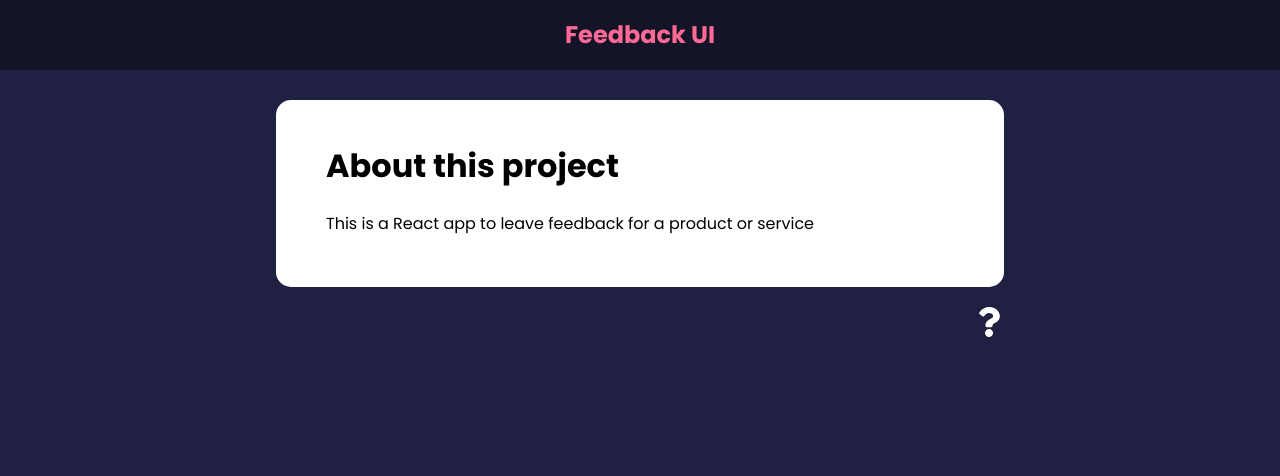
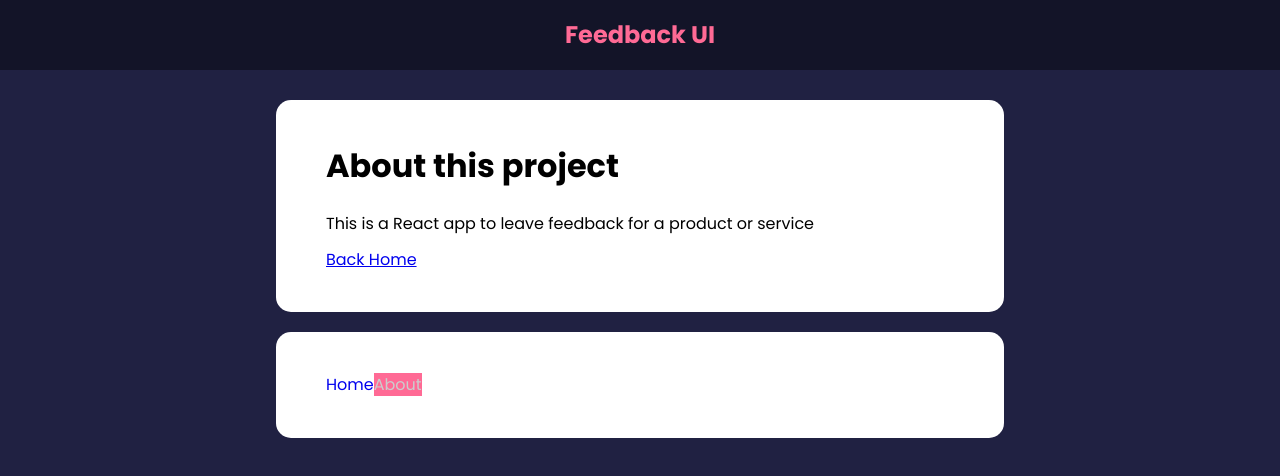
Before and after one commit to frontendmyfriend/feedback_app_Traversy_react, a React (Create React App) app: page /about in a window 1280 px wide. Shown: the top 476 px of the page. Built offline with nearby package versions, Linux system fonts and the light colour scheme.

Commit message:
added post, aboutLInk, navlink and edit router-dom

```diff
--- a/package.json
+++ b/package.json
@@ -11,7 +11,6 @@
     "react-dom": "^18.2.0",
     "react-icons": "^4.11.0",
     "react-router-dom": "^6.16.0",
-    "react-routers": "2.1.1",
     "react-scripts": "5.0.1",
     "uuid": "^9.0.1",
     "web-vitals": "^2.1.4"
--- a/src/App.js
+++ b/src/App.js
@@ -1,65 +1,76 @@
-import {v4 as uuidv4}from 'uuid'
-import {useState} from "react"
-import { BrowserRouter as Router, Route, Routes} from 'react-router-dom'
-import Header from "./components/Header"
-import FeedbackList from "./components/FeedbackList"
-import FeedbackData from "./data/FeedbackData"
-import FeedbackStats from "./components/FeedbackStats"
-import FeedbackForm from "./components/FeedbackForm"
-import AboutPage from './pages/AboutPage'
-import AboutIconLink from './components/AboutIconLink'
+import { v4 as uuidv4 } from "uuid";
+import { useState } from "react";
+import { BrowserRouter as Router, Route, Routes, NavLink } from "react-router-dom";
+import Card from "./components/shared/Card";
+import Header from "./components/Header";
+import FeedbackList from "./components/FeedbackList";
+import FeedbackData from "./data/FeedbackData";
+import FeedbackStats from "./components/FeedbackStats";
+import FeedbackForm from "./components/FeedbackForm";
+import AboutPage from "./pages/AboutPage";
+import AboutIconLink from "./components/AboutIconLink";
+import Post from "./components/Post";
 
-
-
-
-function App () {
-
-    const [feedback, setFeedback] = useState(FeedbackData)
+function App() {
+  const [feedback, setFeedback] = useState(FeedbackData);
 
   const addFeedback = (newFeedback) => {
-        newFeedback.id = uuidv4()
-        if (newFeedback.rating === +'') {
-            alert('Chhose rating')
+    newFeedback.id = uuidv4();
+    if (newFeedback.rating === +"") {
+      alert("Chhose rating");
     } else {
-            setFeedback([newFeedback, ...feedback])
+      setFeedback([newFeedback, ...feedback]);
     }
-
-    }
+  };
 
   const deleteFeedback = (id) => {
-        if (window.confirm('Are you sure you want to delete?')) {
-            setFeedback(feedback.filter((item) => item.id !== id))
+    if (window.confirm("Are you sure you want to delete?")) {
+      setFeedback(feedback.filter((item) => item.id !== id));
     }
-    }
-
-
+  };
 
   return (
     <Router>
       <Header />
       <div className="container">
         <Routes>
-                    <Route exact path='/' element={
+          <Route
+            exact
+            path="/"
+            element={
               <>
-                            <FeedbackForm handleAdd={addFeedback}/>
+                <FeedbackForm handleAdd={addFeedback} />
                 <FeedbackStats feedback={feedback} />
-                            <FeedbackList feedback={feedback} handleDelete={deleteFeedback} />
+                <FeedbackList
+                  feedback={feedback}
+                  handleDelete={deleteFeedback}
+                />
+                <AboutIconLink />
               </>
-                    }>
+            }
+          ></Route>
 
-                    </Route>
-                    <Route path='/about' element={<AboutPage />} />
+          <Route path="/about" element={<AboutPage />} />
+          <Route path="/post/:id" element={<Post />} />
+          <Route path="/post/:id/:name" element={<Post />} />
+
+
         </Routes>
-                <AboutIconLink />
+        <Card>
+            <NavLink className='navlink' to='/' activeClassName='active'>
+              Home
+            </NavLink >
+            <span></span>
+            <NavLink  className='navlink' to='/about' activeClassName='active'>
+              About
+            </NavLink>
+        </Card>
       </div>
     </Router>
-    )
-};
+  );
+}
 
 export default App;
-
-
-
 
 // play with components_________________________________
 // function App () {
--- a/src/components/AboutIconLink.jsx
+++ b/src/components/AboutIconLink.jsx
@@ -1,9 +1,16 @@
 import {FaQuestion} from 'react-icons/fa'
+import {Link} from 'react-router-dom'
 
 function AboutIconLink () {
   return (
       <div className='about-link'>
+        <Link to={{
+          pathname: '/about',
+          search: '?sort=name',
+          // hash: '#hello'
+        }}>
           <FaQuestion size={30} />
+        </Link>
     </div>
   )
 }
--- /dev/null
+++ b/src/components/Post.jsx
@@ -0,0 +1,14 @@
+import { useParams } from "react-router-dom"
+
+function Post() {
+
+  const params = useParams()
+  return (
+    <div>
+      <h1>Post {params.id}</h1>
+      <p>Name: {params.name}</p>
+    </div>
+  )
+}
+
+export default Post
--- a/src/index.css
+++ b/src/index.css
@@ -6,6 +6,15 @@
     padding: 0;
 }
 
+.active{
+    background-color: #ff6a95;
+    color: #cccccc;
+    text-decoration: none;
+    }
+
+.navlink{
+    text-decoration: none;
+}
 body {
     font-family: 'Poppins', sans-serif;
     background-color: #202142;
--- a/src/pages/AboutPage.jsx
+++ b/src/pages/AboutPage.jsx
@@ -1,12 +1,15 @@
 import Card from "../components/shared/Card"
+import { Link } from "react-router-dom"
+
+
 function AboutPage() {
   return (
       <Card>
         <div className="about">
-              <h1>About this project</h1>
-              <p>This is a React app to leave feedback for a product or service</p>
+          <h1>About this project</h1>
+          <p>This is a React app to leave feedback for a product or service</p>
+          <Link to='/'> Back Home</Link>
         </div>
-
     </Card>
   )
 }
```
Lines whose indentation alone changed are shown as unchanged.
